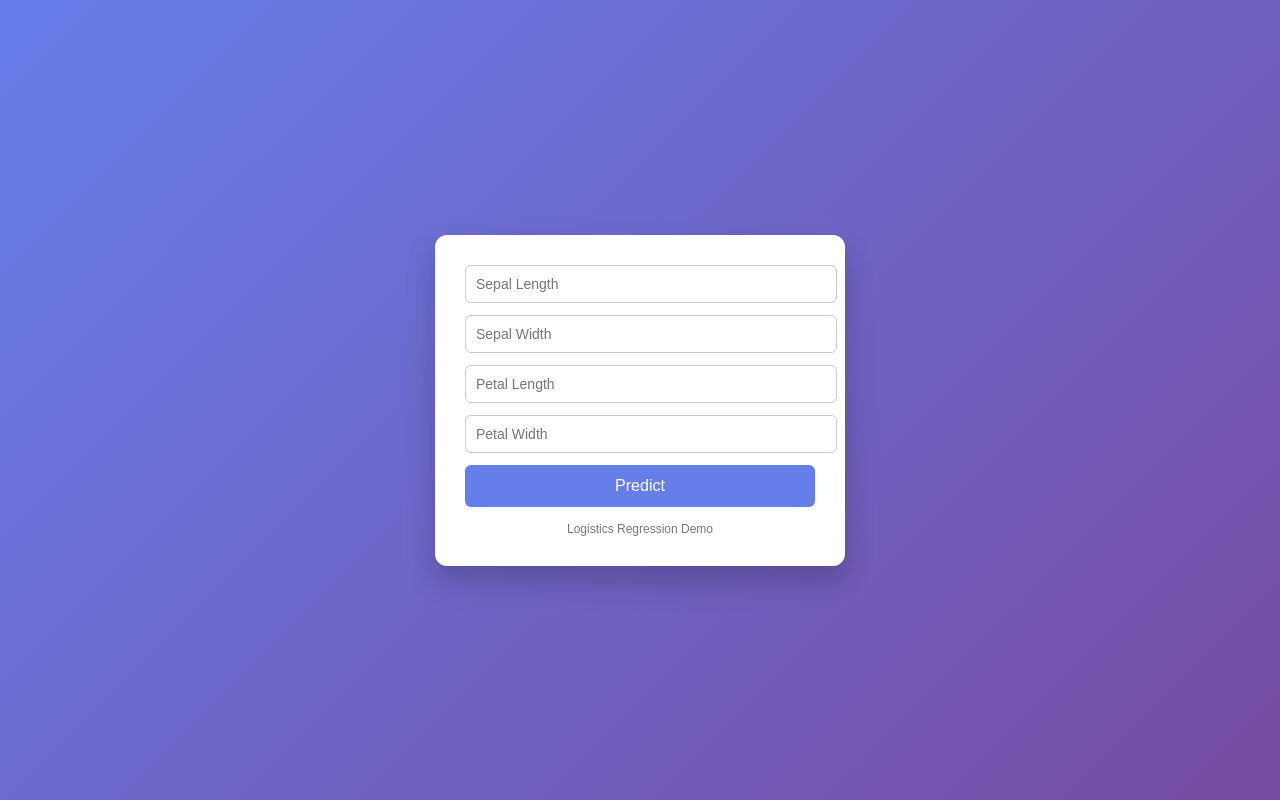
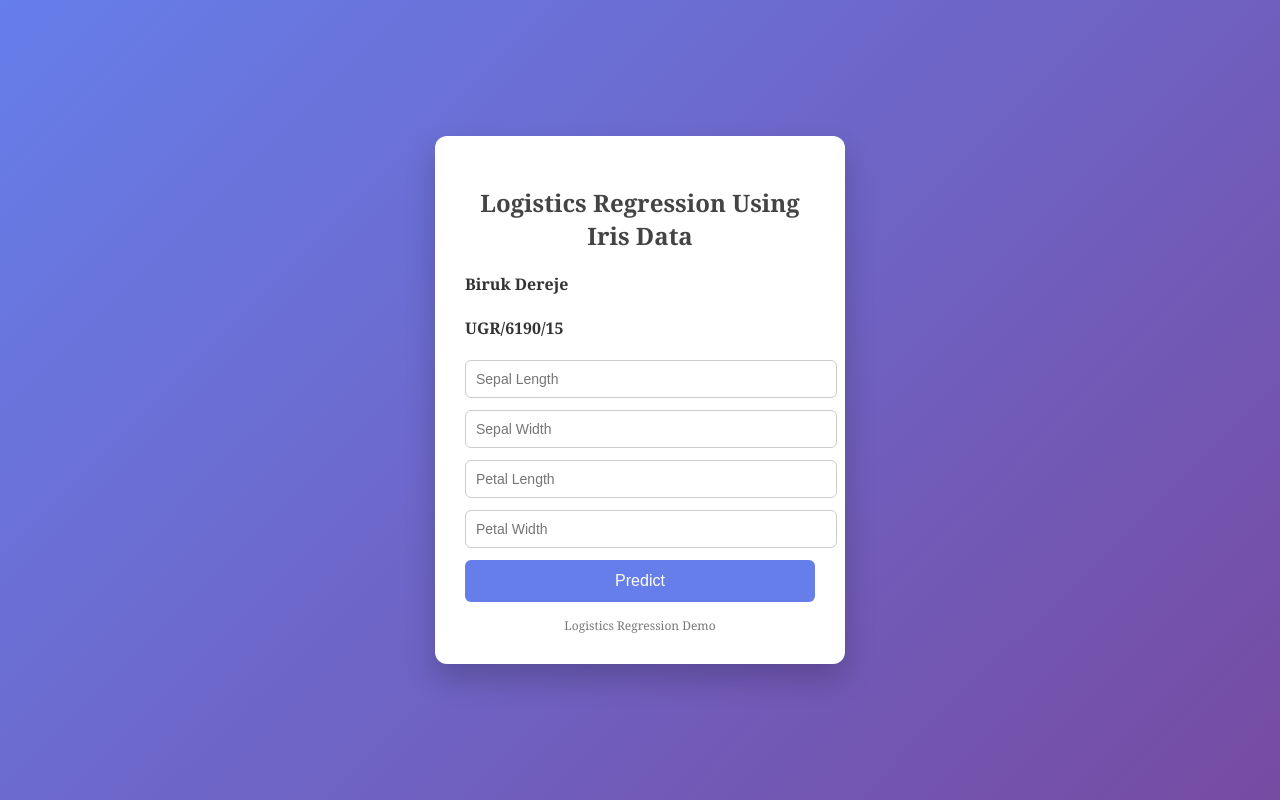
Before and after one commit to scorp-jr/LogisticsRegression-UGR-6190-15-ML_Lab, a Django app: page / in a window 1280 px wide. Run offline with Django 5.2, Linux system fonts and the light colour scheme; parts of the project's set-up code (start-up, migrations or seed data) failed here and were passed over.

Commit message:
Used Georgia Font for Title and Author

```diff
--- a/predictor/templates/index.html
+++ b/predictor/templates/index.html
@@ -6,7 +6,7 @@
 
       <style>
          body {
-            font-family: Arial, sans-serif;
+            font-family: Georgia, "Times New Roman", Times, serif;
             background: linear-gradient(135deg, #667eea, #764ba2);
             height: 100vh;
             margin: 0;
@@ -75,6 +75,9 @@
 
    <body>
       <div class="card">
+         <h2>Logistics Regression Using Iris Data</h2>
+         <h4>Biruk Dereje</h4>
+         <h4>UGR/6190/15</h4>
          <form method="post">
             {% csrf_token %}
             <input name="sepal_length" placeholder="Sepal Length" required />
```
